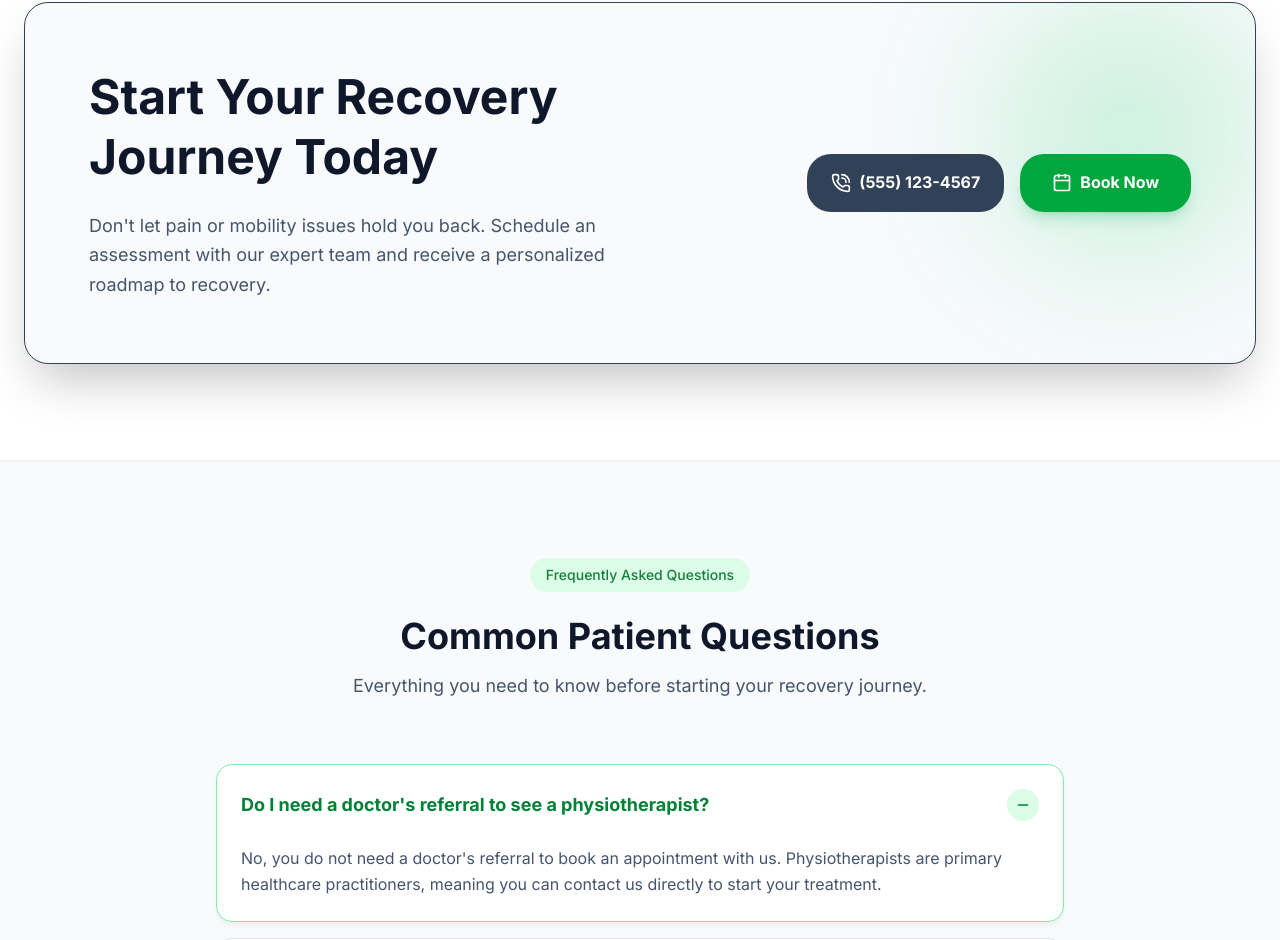
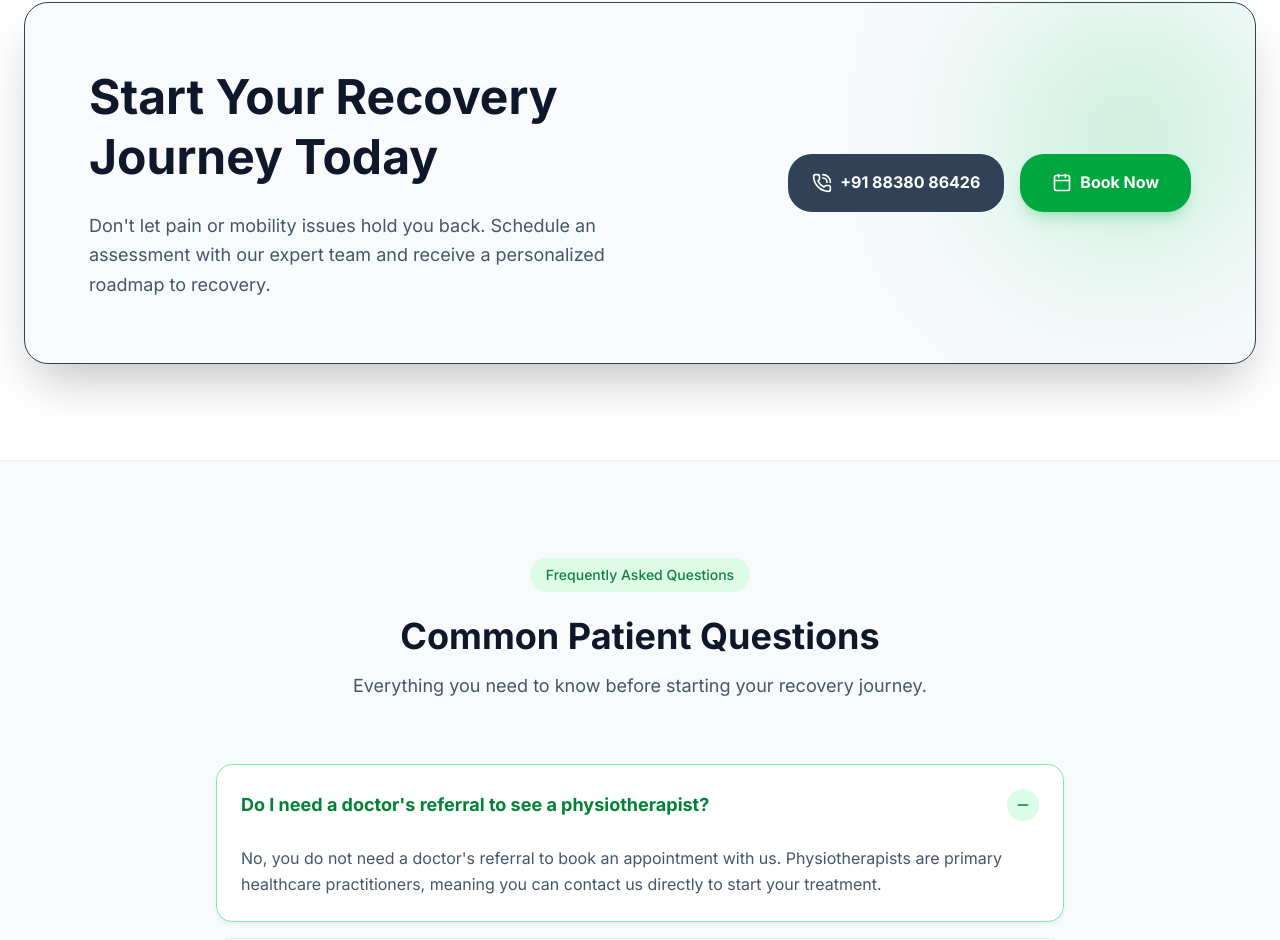
Before and after one commit to Atchyuteswar/the-physio-hub, a Next.js app: page /physiotherapy in a window 1280 px wide. Shown: the part 4089-5029 px from the top of the page. Built offline with nearby package versions, Linux system fonts and the light colour scheme.

Commit message:
feat: add appointment call-to-action section to home page

```diff
--- a/src/components/home/AppointmentCtaSection.tsx
+++ b/src/components/home/AppointmentCtaSection.tsx
@@ -24,7 +24,7 @@ export default function AppointmentCtaSection() {
                 className="inline-flex items-center justify-center gap-2 bg-slate-700 hover:bg-slate-600 text-white! font-bold px-6 py-4 rounded-xl transition-colors"
               >
                 <PhoneCall className="w-5 h-5" />
-                (555) 123-4567
+                +91 88380 86426
               </a>
               <Link
                 href="/physiotherapy/appointment"
```
